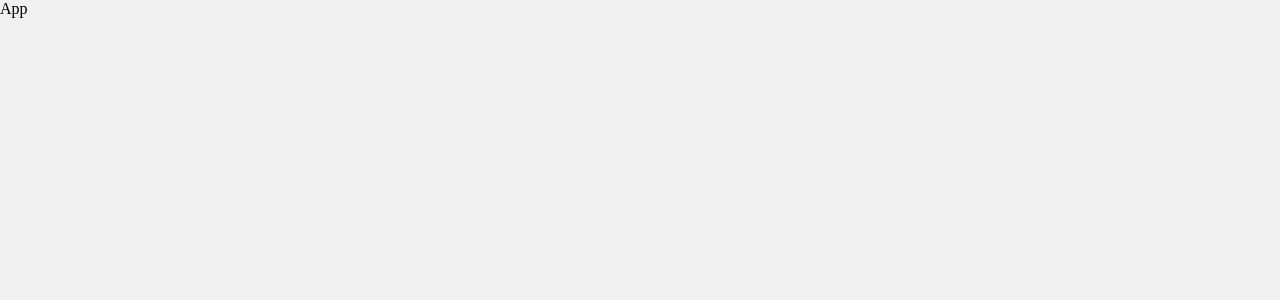
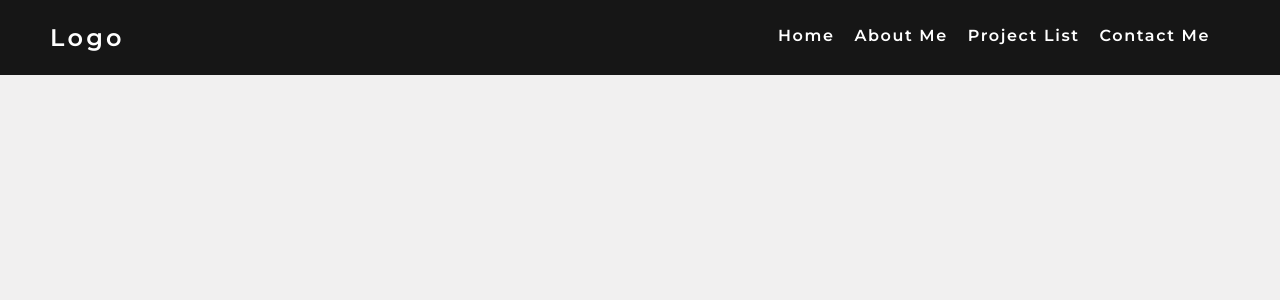
Before and after one commit to Zack1808/portofolio, a React (Create React App) app: page / in a window 1280 px wide. Shown: the top 300 px of the page. Built offline with nearby package versions, Linux system fonts and the light colour scheme.

Commit message:
Added and styled the Navbar component

```diff
--- a/package.json
+++ b/package.json
@@ -6,8 +6,10 @@
     "@testing-library/jest-dom": "^5.16.5",
     "@testing-library/react": "^13.4.0",
     "@testing-library/user-event": "^13.5.0",
+    "hamburger-react": "^2.5.0",
     "react": "^18.2.0",
     "react-dom": "^18.2.0",
+    "react-router-dom": "^6.4.2",
     "react-scripts": "5.0.1",
     "web-vitals": "^2.1.4"
   },
--- a/src/components/App.js
+++ b/src/components/App.js
@@ -1,12 +1,35 @@
 import React from 'react';
+import { BrowserRouter, Routes, Route } from 'react-router-dom'
 
 // Importing the style file
 import '../css/App.css'
+import Navbar from './Navbar';
+
+const URLS = [
+    {
+        link: '/',
+        title: "Home"
+    },
+    {
+        link: '/about',
+        title: "About Me"
+    },
+    {
+        link: '/projects',
+        title: 'Project List'
+    },
+    {
+        link: '/contact',
+        title: "Contact Me"
+    }
+]
 
 // Creating the App component
 const App = () => {
     return (
-        <div>App</div>
+        <BrowserRouter basename={process.env.PUBLIC_URL}>
+            <Navbar urls={URLS} />
+        </BrowserRouter>
     )
 }
 
--- /dev/null
+++ b/src/components/Navbar.js
@@ -0,0 +1,30 @@
+import React, { useState } from 'react'
+import { Link } from 'react-router-dom';
+import Hamburger from 'hamburger-react'
+
+// Importing the style file
+import '../css/Navbar.css';
+
+// Creating the Navbar component
+const Navbar = ({ urls }) => {
+
+    const [toggle, setToggle] = useState(false)
+
+    return (
+        <nav className='navbar'>
+            <Link to="/"  className="logo"><h2>Logo</h2></Link>
+            <div className="navbar-container">
+                <div className="navbar-hamburger">
+                    <Hamburger color="white" onToggle={t => setToggle(t)} />
+                </div>
+                <div className={toggle ? "navbar-link-list-active navbar-link-list" : "navbar-link-list"}>
+                {urls.map(url => {
+                    return <Link to={url.link} key={url.title} className="navbar-link">{url.title}</Link>
+                })}
+                </div>
+            </div>
+        </nav>
+    )
+}
+
+export default Navbar
--- a/src/css/App.css
+++ b/src/css/App.css
@@ -1,12 +1,19 @@
+/* Importing the font families  */
+@import url('https://fonts.googleapis.com/css2?family=Poppins:ital,wght@0,400;0,500;0,600;0,700;0,800;0,900;1,400;1,500;1,600;1,700;1,800;1,900&display=swap');
+@import url('https://fonts.googleapis.com/css2?family=Montserrat:ital,wght@0,400;0,500;0,600;1,400;1,500;1,600&display=swap');
+
+/* Removing all default spacings from the page */
 *, *::before, *::after {
     margin: 0;
     padding: 0;
     box-sizing: border-box;
-    background-color: #f1f0f0;
+    font-family: 'Montserrat', sans-serif;
+
 }
 
 body {
-    width: 100vw;
     height: 100vh;
     overflow-y: scroll;
+    overflow-x: none;
+    background-color: #f1f0f0;
 }
--- /dev/null
+++ b/src/css/Navbar.css
@@ -0,0 +1,96 @@
+.navbar {
+    width: 100%;
+    background-color: #161616;
+    height: 75px;
+    display: flex;
+    justify-content: space-between;
+    align-items: center;
+    padding: 0 50px;
+    position: sticky;
+    top: 0;
+}
+
+.logo {
+    color: #fff;
+    text-decoration: none;
+    letter-spacing: .2em;
+}
+
+.navbar-container {
+    width: 40%;
+    height: 100%;
+    display: flex;
+    justify-content: space-evenly;
+    align-items: center;
+}
+
+.navbar-hamburger {
+    display: none;
+}
+
+.navbar-link-list {
+    height: 100%;
+    display: flex;
+    align-items: center;
+    flex: 1;
+    justify-content: space-evenly;
+}
+
+.navbar-link {
+    text-decoration: none;
+    color: #fff;
+    font-weight: 600;
+    letter-spacing: .1em;
+    padding-bottom: 2px;
+    border-bottom: 3px solid transparent;
+    transition: .3s ease-in;
+}
+
+.navbar-link:hover {
+    border-color: #fff;
+    transform: scale(1.05);
+}
+
+@media (max-width: 760px){
+    .navbar-hamburger {
+        display: flex;
+    }
+
+    .navbar-link-list{
+        display: flex;
+        flex-direction: column;
+        justify-content: space-evenly;
+        align-items: center;
+        position: absolute;
+        top: 75px;
+        left: 0;
+        right: 0;
+        height: 250px;
+        transform: scale(1, 0);
+        transform-origin: top;
+        background-color: rgba(0,0,0,.7);
+        transition: all .5s;
+    };
+
+    .navbar-link-list {
+        transform: scaleX(0);
+        transition: all .3 ease-in-out;
+    }
+
+    .navbar-link-list-active {
+        transform: scaleX(1);
+        transition: all .3 ease-in-out;
+    }
+
+    .navbar-link-list .navbar-link {
+        opacity: 0;
+        transition-delay: .7s;
+        transition: .5s
+    }
+
+    .navbar-link-list-active .navbar-link {
+        opacity: 1;
+        transition-delay: .4s;
+        transition: .5s
+    }
+}
```
Also changed, not shown: 1 other file (tests, documents, lock files or other folders).
